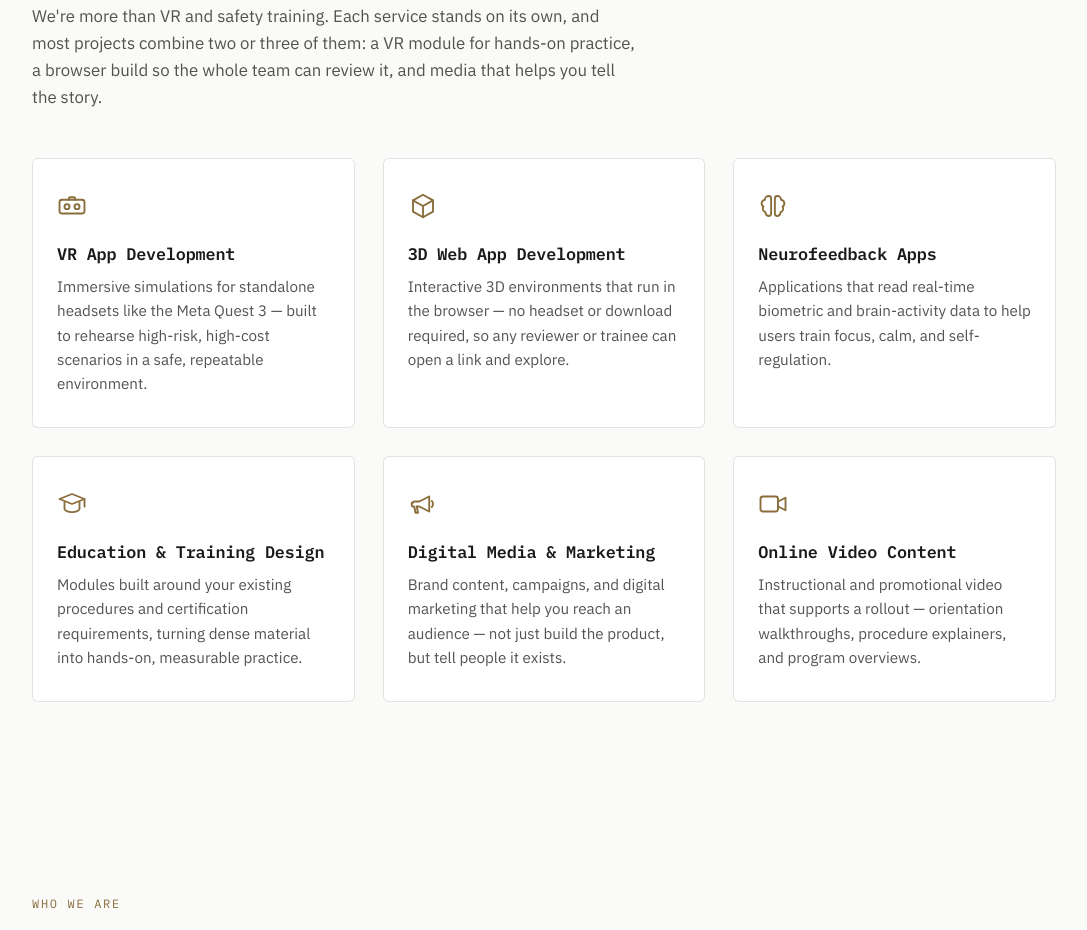
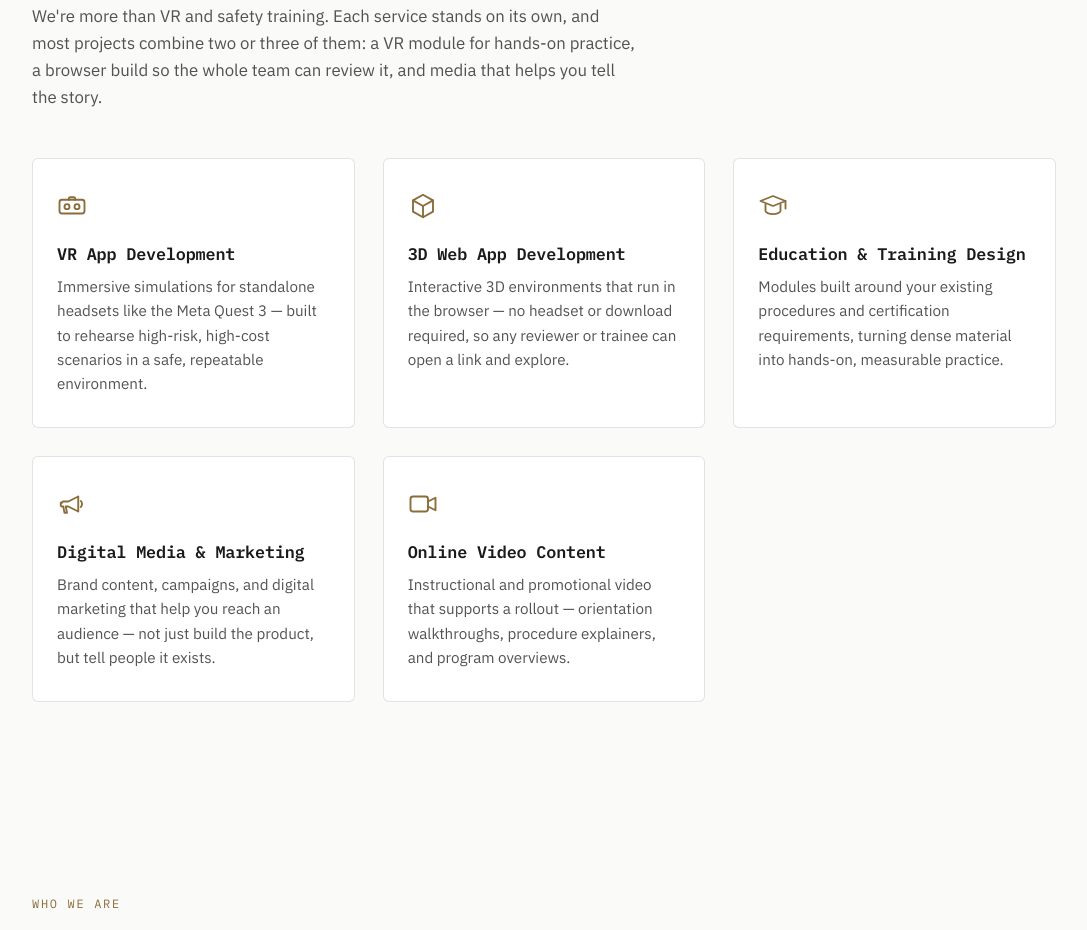
Before and after one commit to albissus/albissus.github.io, a plain HTML site: page index.html in a window 1280 px wide. Shown: the part 1140-2070 px from the top of the page, without its empty margins (96-1183 px from the left). Drawn offline with Linux system fonts and the light colour scheme.

Commit message:
Removed neurofeedback

```diff
--- a/index.html
+++ b/index.html
@@ -124,13 +124,6 @@
 						</div>
 						<h3 class="card__title">3D Web App Development</h3>
 						<p class="card__text">Interactive 3D environments that run in the browser — no headset or download required, so any reviewer or trainee can open a link and explore.</p>
-					</article>
-					<article class="card">
-						<div class="card__mark" aria-hidden="true">
-							<svg viewBox="0 0 24 24" fill="none" stroke="currentColor" stroke-width="1.5" stroke-linecap="round" stroke-linejoin="round"><path d="M8.5 4a3 3 0 0 0-3 3 3 3 0 0 0-1.2 5.5A3 3 0 0 0 6 17a3 3 0 0 0 2.5 3 2 2 0 0 0 2-2V6a2 2 0 0 0-2-2z"/><path d="M15.5 4a3 3 0 0 1 3 3 3 3 0 0 1 1.2 5.5A3 3 0 0 1 18 17a3 3 0 0 1-2.5 3 2 2 0 0 1-2-2V6a2 2 0 0 1 2-2z"/></svg>
-						</div>
-						<h3 class="card__title">Neurofeedback Apps</h3>
-						<p class="card__text">Applications that read real-time biometric and brain-activity data to help users train focus, calm, and self-regulation.</p>
 					</article>
 					<article class="card">
 						<div class="card__mark" aria-hidden="true">
```
